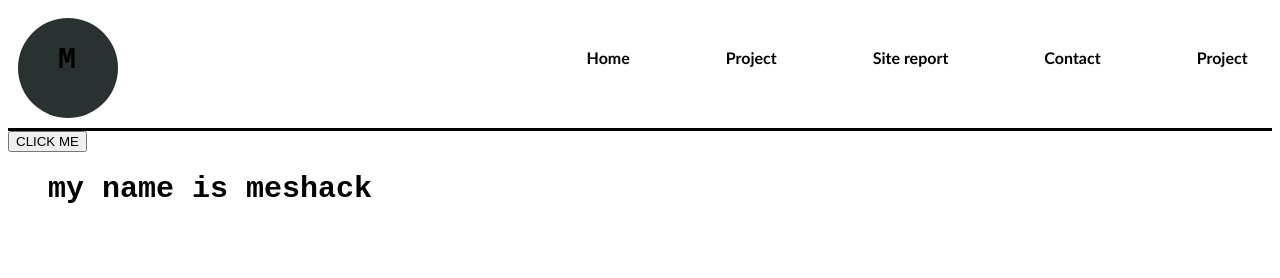
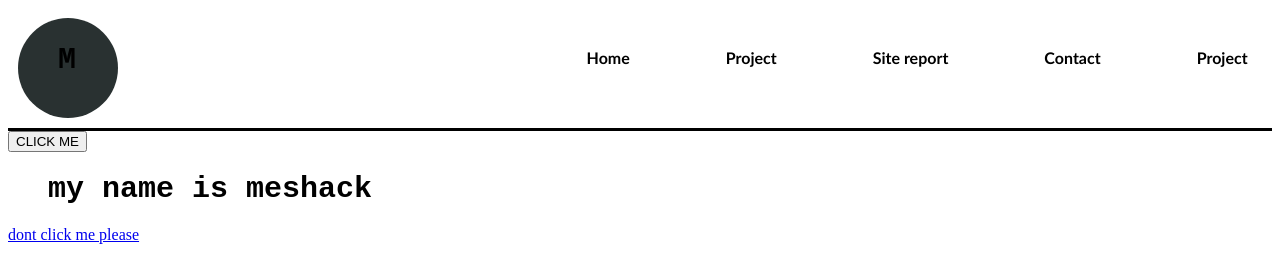
Before and after one commit to itzmeshack/UNI_WORK, a plain HTML site: page index.html in a window 1280 px wide. Drawn offline with Linux system fonts and the light colour scheme.

Commit message:
added an achor tag

```diff
--- a/index.html
+++ b/index.html
@@ -33,5 +33,6 @@
 
   <main>
     <h1>my name is meshack</h1>
+    <a href="#">dont click me please</a>
   </main>
 </html>
```
